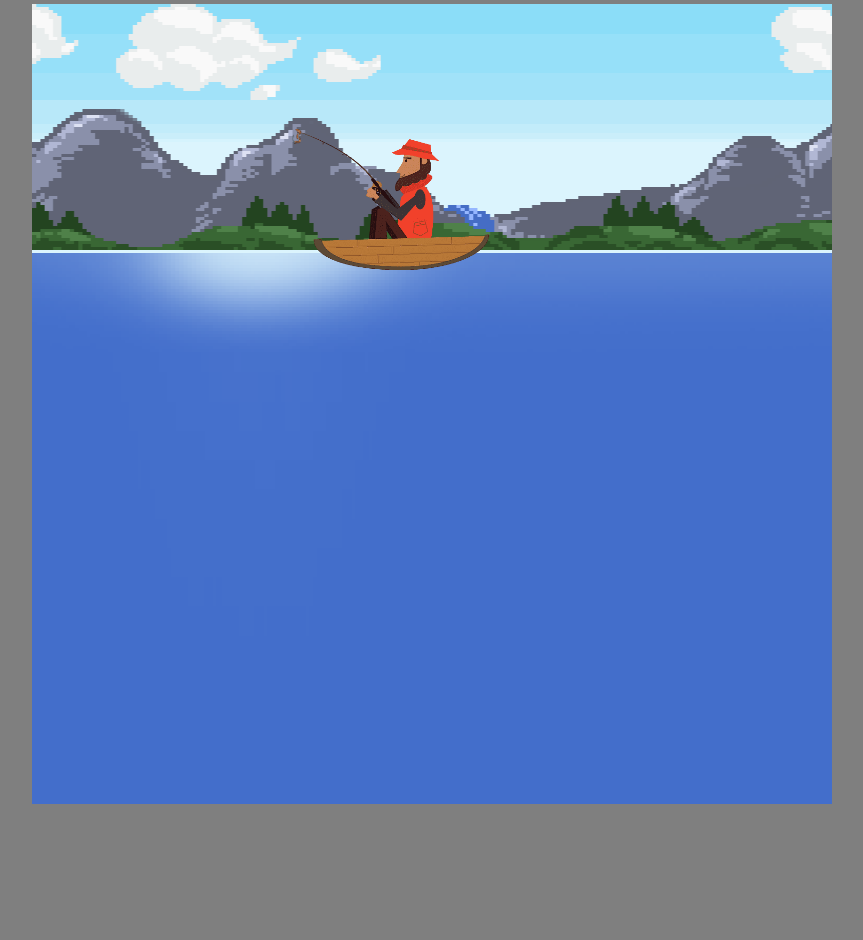
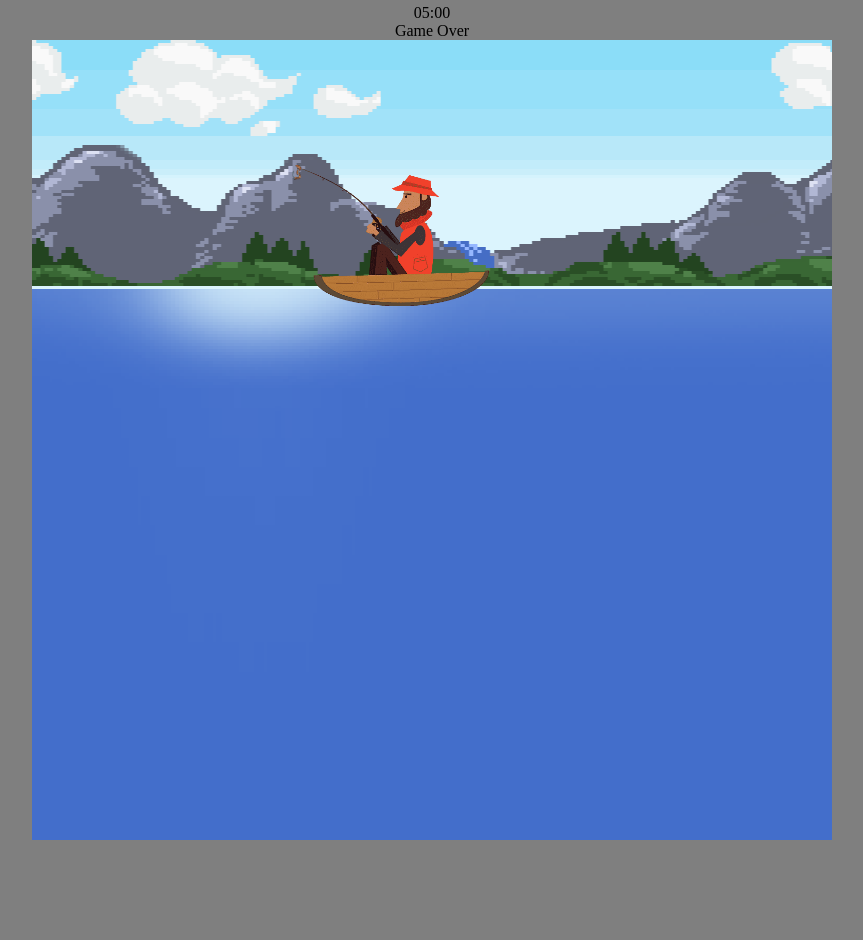
Before and after one commit to koladeg/fisherman, a plain HTML site: page index.html in a window 1280 px wide. Shown: the part 72-1012 px from the top of the page, without its empty margins (216-1079 px from the left). Drawn offline with Linux system fonts and the light colour scheme.

Commit message:
add to index

```diff
--- a/index.html
+++ b/index.html
@@ -16,12 +16,15 @@
         <div class="health-meter-box">
           <div class="label"><h1>Press 'Spacebar' or 'up' to play the game</h1></div>
         </div>
-        <div class ="time-meter">
-          <!-- <div class="label">TIME LEFT:</div>
-          <div id="time">
+        <div class ="message">
+          <div id="try-again">
             05:00
           </div>
-          <div class="">Points: <span id="points">0</span></div> -->
+          <div class="game-over">
+            <div id="points">
+              Game Over
+            </div>
+          </div>
         </div>
       </div>
     </div>
```
Also changed, not shown: 1 other file.
